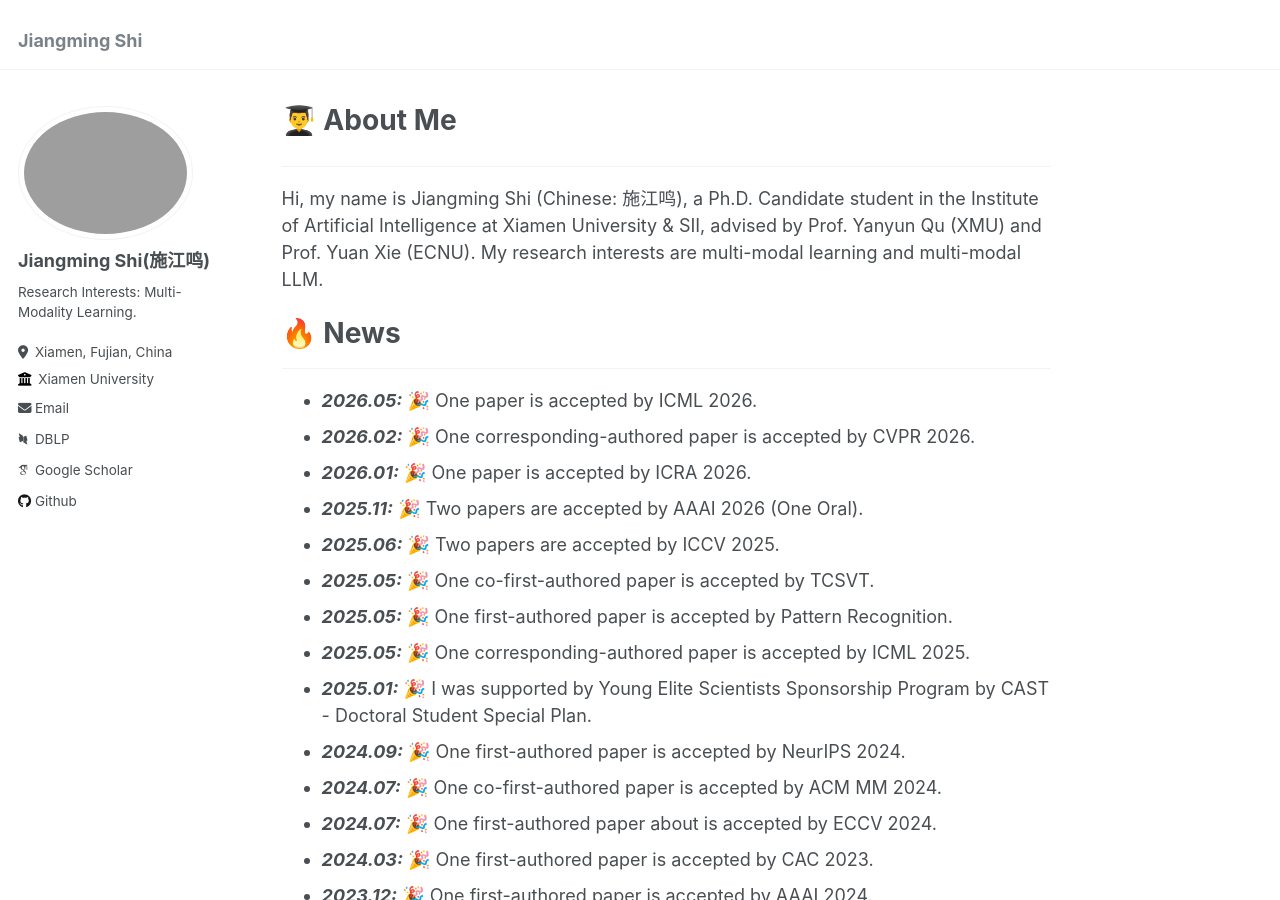
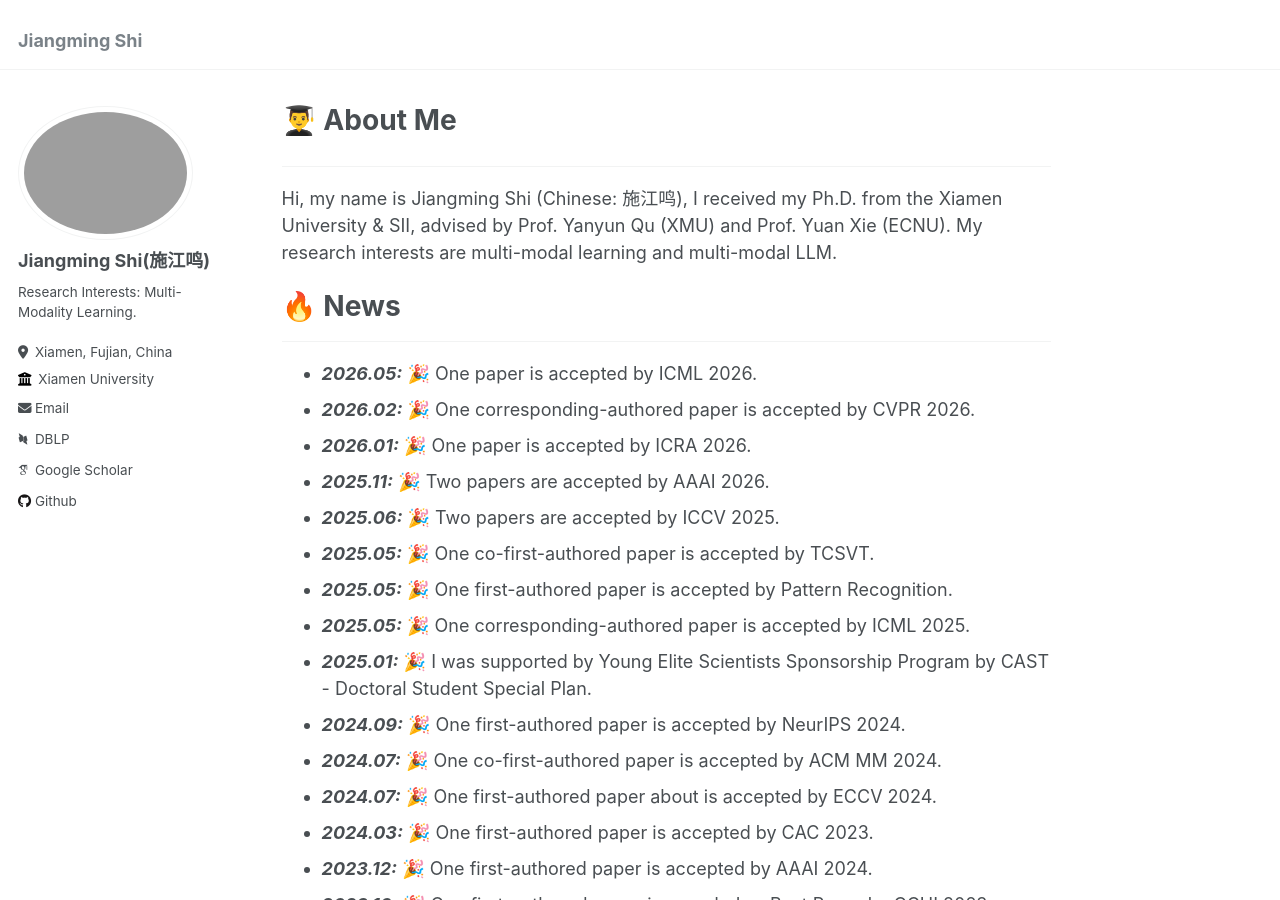
Before and after one commit to shijiangming1/shijiangming1.github.io, a Jekyll site: the page built from _pages/about.md, in a window 1280 px wide and 900 px high. Built offline with Jekyll 4.4.1, drawn with Linux system fonts in a browser that asks for light colours; some web fonts are replaced.

Commit message:
Update about.md

```diff
--- a/_pages/about.md
+++ b/_pages/about.md
@@ -8,7 +8,7 @@ redirect_from:
 ---
 <hr>
 <!-- My name is Jiangming Shi (施江鸣), I'm a Ph.D. student at Institute of Artificial Intelligence, Xiamen University & SII, supervised by Professor Yanyun Qu (曲延云). My research interests are deep learning and computer vision algorithms, such as Multi-modal Learning. -->
-Hi, my name is Jiangming Shi (Chinese: 施江鸣), a Ph.D. Candidate student in the Institute of Artificial Intelligence at Xiamen University & SII, advised by Prof. Yanyun Qu (XMU) and Prof. Yuan Xie (ECNU). My research interests are multi-modal learning and multi-modal LLM.
+Hi, my name is Jiangming Shi (Chinese: 施江鸣), I received my Ph.D. from the Xiamen University & SII, advised by Prof. Yanyun Qu (XMU) and Prof. Yuan Xie (ECNU). My research interests are multi-modal learning and multi-modal LLM.
 <!-- My research interest includes neural machine translation and computer vision. I have published more than 100 papers at the top international AI conferences with total <a href='https://scholar.google.com/citations?user=DhtAFkwAAAAJ'>google scholar citations <strong><span id='total_cit'>260000+</span></strong></a> (You can also use google scholar badge <a href='https://scholar.google.com/citations?user=DhtAFkwAAAAJ'><img src="https://img.shields.io/endpoint?url={{ url | url_encode }}&logo=Google%20Scholar&labelColor=f6f6f6&color=9cf&style=flat&label=citations"></a>). -->
 
 
@@ -26,7 +26,7 @@ Hi, my name is Jiangming Shi (Chinese: 施江鸣), a Ph.D. Candidate student in
     <strong><i>2026.01:</i></strong> 🎉 One paper is accepted by ICRA 2026.
   </li>
   <li>
-    <strong><i>2025.11:</i></strong> 🎉 Two papers are accepted by AAAI 2026 (One Oral).
+    <strong><i>2025.11:</i></strong> 🎉 Two papers are accepted by AAAI 2026.
   </li>
   <li>
     <strong><i>2025.06:</i></strong> 🎉 Two papers are accepted by ICCV 2025.
```
